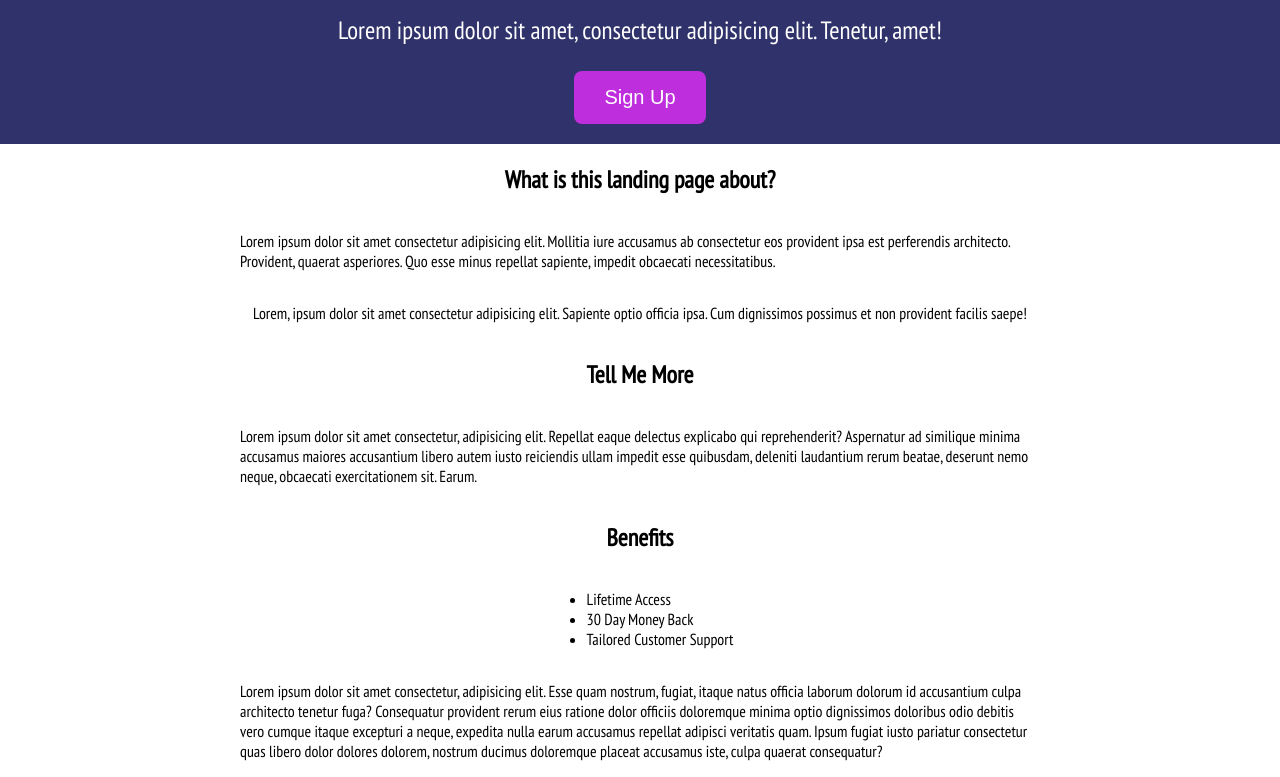
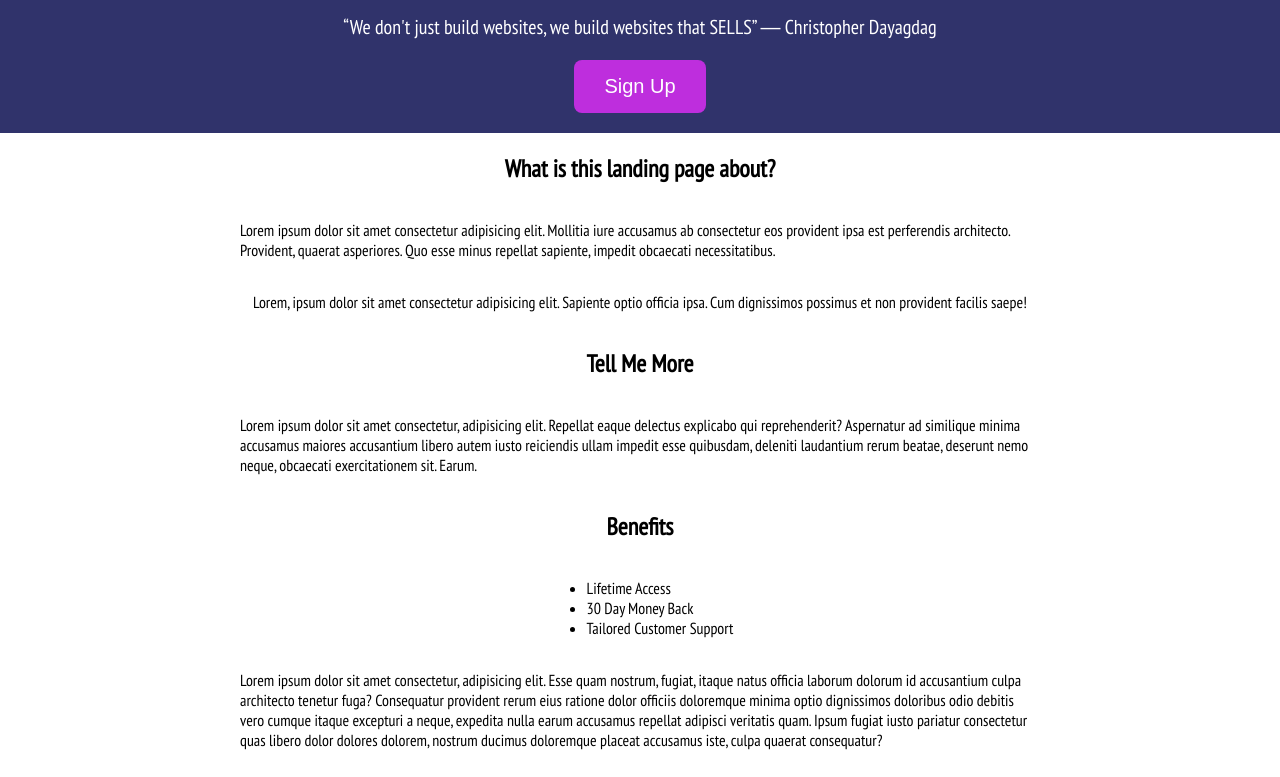
Before and after one commit to josephDev123/menu-modal-slider, a plain HTML site: page index.html in a window 1280 px wide. Shown: the part 124-901 px from the top of the page. Drawn offline with Linux system fonts and the light colour scheme.

Commit message:
index.html and style.css updated

```diff
--- a/index.html
+++ b/index.html
@@ -33,7 +33,8 @@
     <button class="bars"><i class="fa fa-bars" aria-hidden="true"></i></button>
 
     <h1>My Landing Page</h1>
-    <p>Lorem ipsum dolor sit amet, consectetur adipisicing elit. Tenetur, amet!</p>
+    <p>“We don't just build websites, we build websites that SELLS”
+        ― Christopher Dayagdag</p>
     <button class="signUp_btn">Sign Up</button>
  </header>
 
--- a/style.css
+++ b/style.css
@@ -84,7 +84,7 @@ header h1{
 }
 
 header p{
-    font-size: 25px;
+    font-size: 20px;
  }
 
  button.signUp_btn{
```
